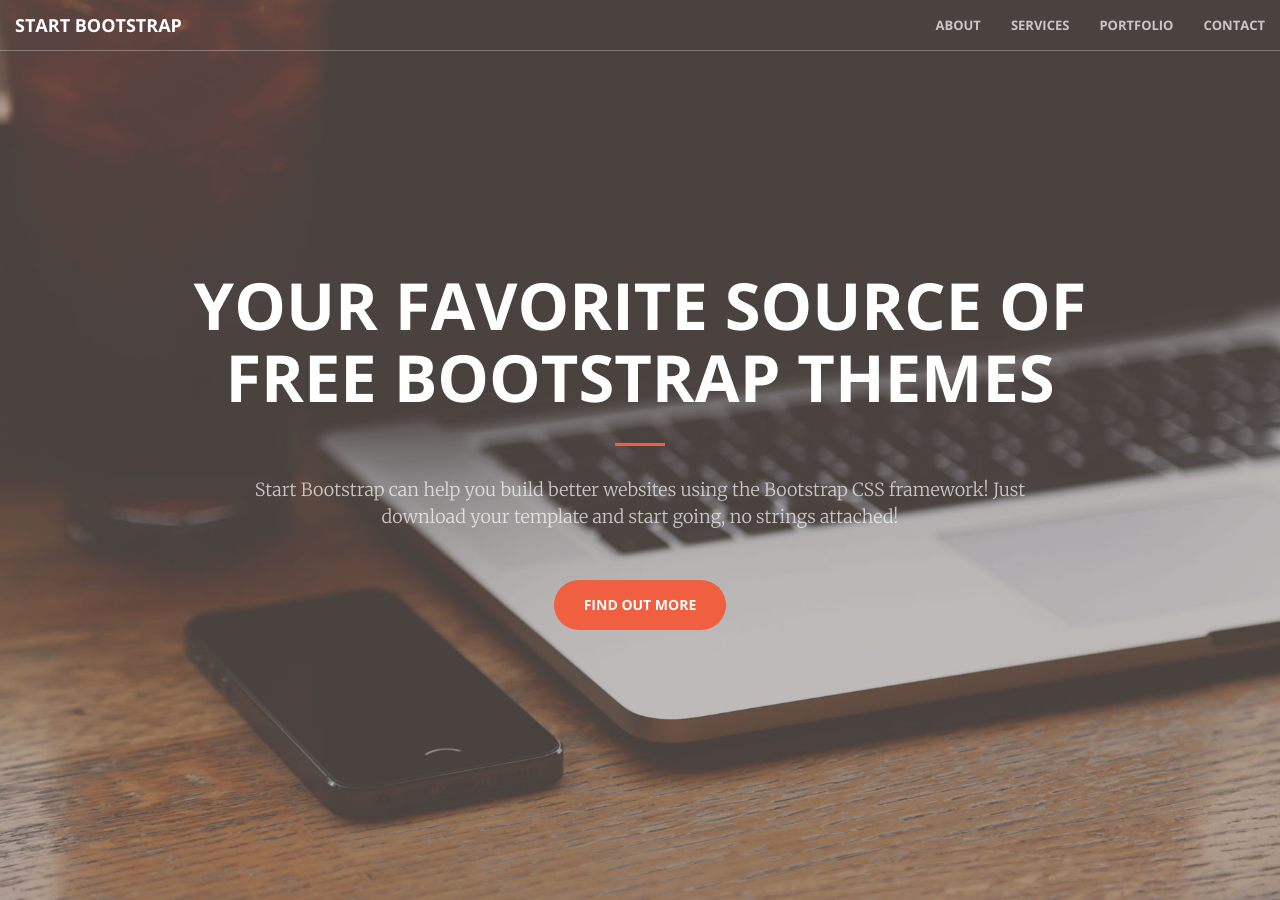
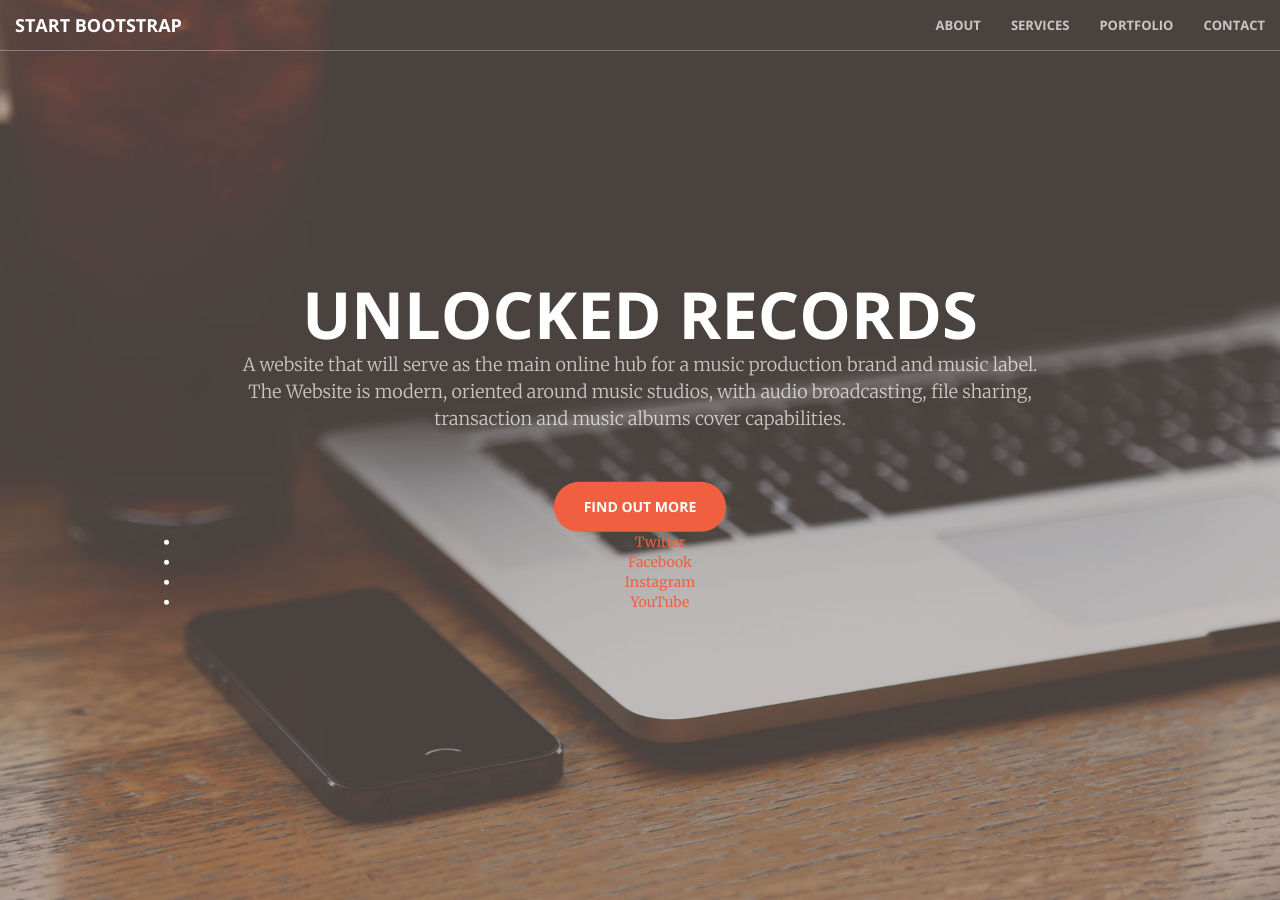
Before and after one commit to Clave-297/My-Music-Label, a Jekyll site: the page built from index.html, in a window 1280 px wide and 900 px high. Built offline with Jekyll 4.4.1, drawn with Linux system fonts in a browser that asks for light colours; the list of posts is cut into pages by our own code.

Commit message:
Add social media links to header in _includes/header.html  - Updated header to display social media links (Twitter, Facebook, Instagram, LinkedIn, YouTube) - Added logic to conditionally display social media links based on configuration

```diff
--- a/_includes/header.html
+++ b/_includes/header.html
@@ -1,10 +1,26 @@
 <header>
     <div class="header-content">
         <div class="header-content-inner">
-            <h1>Your Favorite Source of Free Bootstrap Themes</h1>
-            <hr>
-            <p>Start Bootstrap can help you build better websites using the Bootstrap CSS framework! Just download your template and start going, no strings attached!</p>
+            <h1>{{ site.title }}</h1>
+            <p>{{ site.description }}</p>
             <a href="#about" class="btn btn-primary btn-xl page-scroll">Find Out More</a>
+            <ul class="social-media">
+                {% if site.twitter_username %}
+                <li><a href="https://twitter.com/{{ site.twitter_username }}" target="_blank">Twitter</a></li>
+                {% endif %}
+                {% if site.facebook_username %}
+                <li><a href="https://facebook.com/{{ site.facebook_username }}" target="_blank">Facebook</a></li>
+                {% endif %}
+                {% if site.instagram_username %}
+                <li><a href="https://instagram.com/{{ site.instagram_username }}" target="_blank">Instagram</a></li>
+                {% endif %}
+                {% if site.linkedin_username %}
+                <li><a href="https://linkedin.com/in/{{ site.linkedin_username }}" target="_blank">LinkedIn</a></li>
+                {% endif %}
+                {% if site.youtube_username %}
+                <li><a href="https://youtube.com/{{ site.youtube_username }}" target="_blank">YouTube</a></li>
+                {% endif %}
+            </ul>
         </div>
     </div>
 </header>
```
